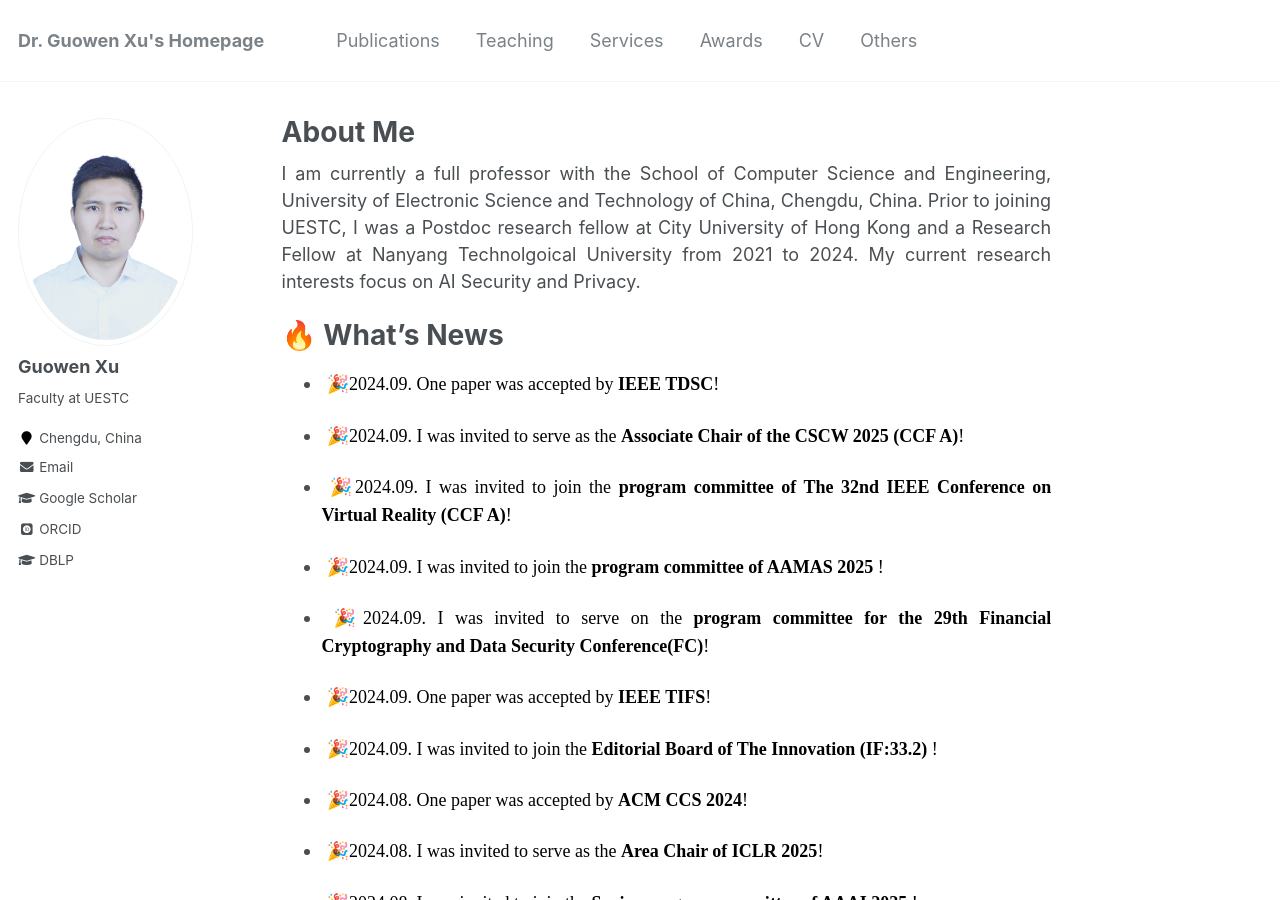
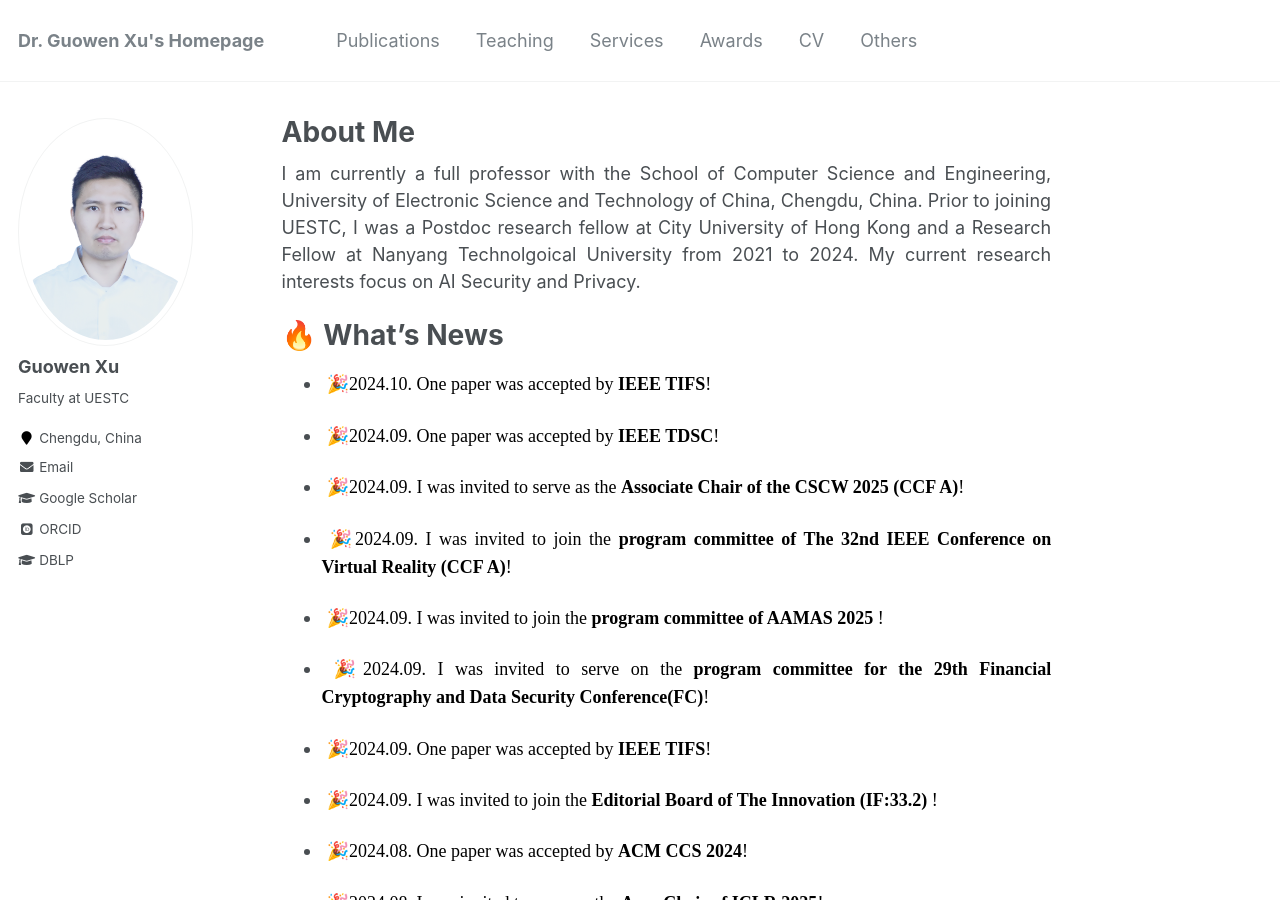
Before and after one commit to Guowen-xu/guowen-xu.github.io, a Jekyll site: the page built from _pages/about.md, in a window 1280 px wide and 900 px high. Built offline with Jekyll 4.4.1, drawn with Linux system fonts in a browser that asks for light colours; some web fonts are replaced.

Commit message:
Update about.md

```diff
--- a/_pages/about.md
+++ b/_pages/about.md
@@ -18,7 +18,8 @@ redirect_from:
 
   🔥 What's News
 ======
--   <p align="justify">&nbsp;🎉<font face="Times New Roman" color=black size=4>2024.09. One paper was accepted by <b>IEEE TDSC</b>!</font></p>
+-   <p align="justify">&nbsp;🎉<font face="Times New Roman" color=black size=4>2024.10. One paper was accepted by <b>IEEE TIFS</b>!</font></p>
+-    <p align="justify">&nbsp;🎉<font face="Times New Roman" color=black size=4>2024.09. One paper was accepted by <b>IEEE TDSC</b>!</font></p>
 -    <p align="justify">&nbsp;🎉<font face="Times New Roman" color=black size=4>2024.09.  I was invited to serve as the <b>Associate Chair of the CSCW 2025 (CCF A)</b>!</font></p>
 -   <p align="justify">&nbsp;🎉<font face="Times New Roman" color=black size=4>2024.09.  I was invited to join the <b>program committee of The 32nd IEEE Conference on Virtual Reality (CCF A)</b>!</font></p>
 -  <p align="justify">&nbsp;🎉<font face="Times New Roman" color=black size=4>2024.09.  I was invited to join the <b>program committee of AAMAS 2025 </b>!</font></p>
```
